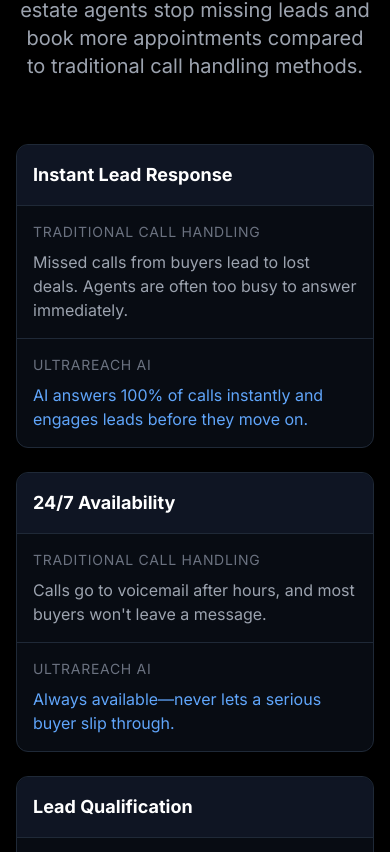
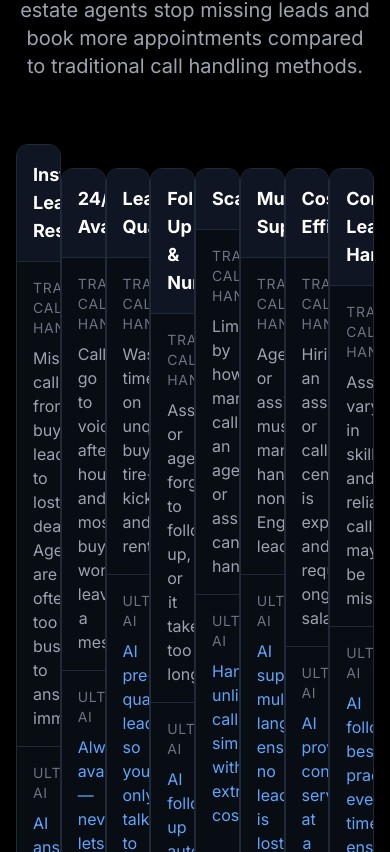
Before and after one commit to iaroslav1234/ultrareach.ai, a Next.js app: page / in a window 390 px wide. Shown: the part 1192-2044 px from the top of the page. Built offline with nearby package versions, Linux system fonts and the light colour scheme.

Commit message:
Center content in comparison section for mobile view

```diff
--- a/app/page.tsx
+++ b/app/page.tsx
@@ -197,7 +197,7 @@
           </div>
 
           {/* Mobile View - Boxes */}
-          <div className="space-y-6 lg:hidden">
+          <div className="space-y-6 lg:hidden flex justify-center">
             {[
               {
                 feature: "Instant Lead Response",
@@ -240,15 +240,15 @@
                 ai: "AI follows best practices every time, ensuring no missed opportunities."
               }
             ].map((item, index) => (
-              <div key={index} className="rounded-xl border border-gray-800 bg-gray-900/50 overflow-hidden">
-                <div className="p-4 border-b border-gray-800 bg-gray-900/80">
+              <div key={index} className="rounded-xl border border-gray-800 bg-gray-900/50 overflow-hidden w-full md:w-1/2 lg:w-1/3 xl:w-1/4">
+                <div className="p-4 border-b border-gray-800 bg-gray-900/80 text-center">
                   <h3 className="text-lg font-bold">{item.feature}</h3>
                 </div>
-                <div className="p-4 border-b border-gray-800">
+                <div className="p-4 border-b border-gray-800 text-center">
                   <div className="text-sm uppercase tracking-wider text-gray-500 mb-2">Traditional Call Handling</div>
                   <div className="text-gray-400">{item.traditional}</div>
                 </div>
-                <div className="p-4">
+                <div className="p-4 text-center">
                   <div className="text-sm uppercase tracking-wider text-gray-500 mb-2">UltraReach AI</div>
                   <div className="text-blue-400">{item.ai}</div>
                 </div>
```
